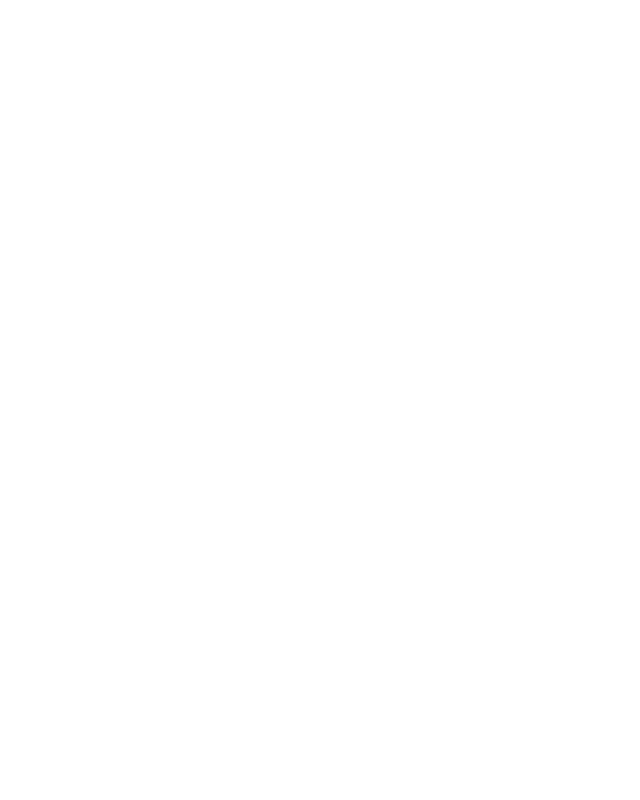
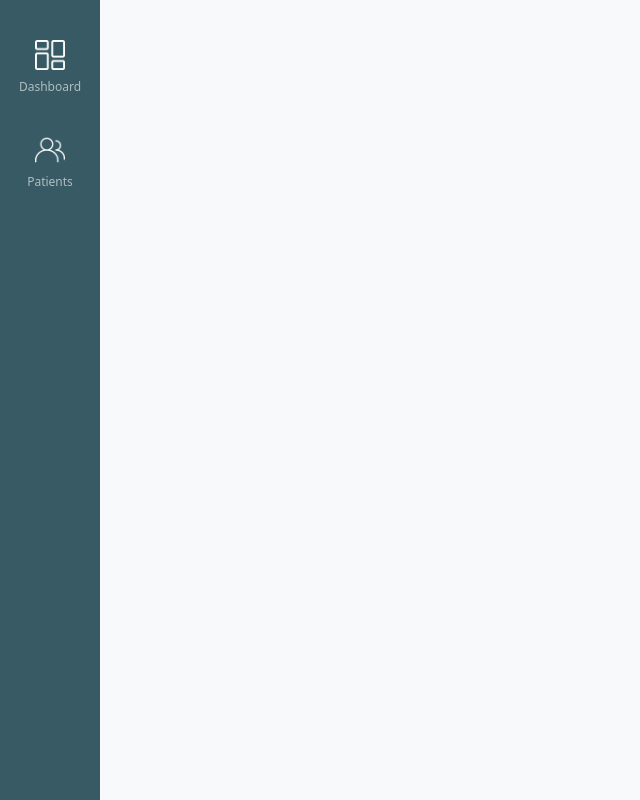
Before and after one commit to Sanjana-SKS/Sensars-Gait-Analysis, a React (Vite) app: page /Home in a window 1280 px wide. Before the commit this address had no page. Shown: the whole page, without its empty margins (0-640 px from the left). Built offline with nearby package versions, Linux system fonts and the light colour scheme.

Commit message:
dashboard and patients blank page

```diff
--- a/src/main.tsx
+++ b/src/main.tsx
@@ -1,18 +1,23 @@
 // src/main.tsx
-
 import React from 'react';
 import ReactDOM from 'react-dom/client';
 import { BrowserRouter, Routes, Route } from 'react-router-dom';
 import App from './App';
 import PatientGaitAnalysis from './pages/PatientGaitAnalysis';
+import Home from './pages/Home';
+import Dashboard from './pages/Dashboard';
+import Patients from './pages/Patients';
 
 ReactDOM.createRoot(document.getElementById('root') as HTMLElement).render(
   <React.StrictMode>
     <BrowserRouter>
       <Routes>
-        {/* Nesting PatientGaitAnalysis under App */}
         <Route path="/" element={<App />}>
           <Route path="PatientGaitAnalysis" element={<PatientGaitAnalysis />} />
+          <Route path="Home" element={<Home />}>
+            <Route path="Dashboard" element={<Dashboard />} />
+            <Route path="Patients" element={<Patients />} />
+          </Route>
         </Route>
       </Routes>
     </BrowserRouter>
--- /dev/null
+++ b/src/pages/Dashboard.css
@@ -0,0 +1,107 @@
+body {
+    margin: 0;
+    font-family: system-ui;
+    background-color: #f8f9fa;
+  }
+
+  .app-container {
+    display: flex;
+    height: 100vh;
+  }
+
+  .sidebar {
+    width: 100px;
+    background-color: #375A65;
+    color: white;
+    display: flex;
+    flex-direction: column;
+    align-items: center;
+    padding: 20px 0;
+    gap: 15px;
+  }
+
+  .sidebar ul {
+    list-style-type: none;
+    padding: 0;
+    margin: 0;
+    width: 100%;
+  }
+
+  .sidebar li {
+    display: flex;
+    justify-content: center;
+    padding: 5px 0;
+    width: 100%;
+  }
+
+  .sidebar a {
+    color: white;
+    text-decoration: none;
+    display: flex;
+    flex-direction: column;
+    align-items: center;
+    font-size: 14px;
+    transition: background 0.3s;
+    padding: 10px;
+    width: 85px;
+    text-align: center;
+    border-radius: 10px;
+    margin: 5px;
+  }
+
+  .sidebar a .nav-text {
+    opacity: 0.6;
+    transition: opacity 0.3s;
+  }
+
+  .sidebar a.active .nav-text,
+  .sidebar a:hover .nav-text {
+    opacity: 1;
+  }
+
+  .sidebar a.active {
+    background-color: #4D7C8A;
+    border-radius: 10px;
+    padding: 10px;
+  }
+
+  .sidebar a:hover {
+    background-color: #3B6A76;
+    padding: 10px;
+  }
+
+  .nav-item {
+    display: flex;
+    flex-direction: column;
+    align-items: center;
+    justify-content: center;
+    gap: 5px;
+    width: 100%;
+  }
+
+  .icon {
+    width: 30px;
+    height: 30px;
+    margin-bottom: 3px;
+  }
+
+  .nav-text {
+    font-size: 12px;
+    text-align: center;
+  }
+
+  .main-content {
+    flex-grow: 1;
+    padding: 10px;
+    display: flex;
+    align-items: flex-start;
+    justify-content: flex-start;
+  }
+
+  .page-title {
+    color: #253228;
+    font-weight: bold;
+    margin-top: 0px;
+    padding-top: 10px;
+    padding-left: 20px;
+  }
--- /dev/null
+++ b/src/pages/Dashboard.tsx
@@ -0,0 +1,12 @@
+// src/pages/dashboard.tsx
+import React from 'react';
+
+const Dashboard: React.FC = () => {
+  return (
+    <div className="content">
+      <h1 className="page-title">Dashboard</h1>
+    </div>
+  );
+};
+
+export default Dashboard;
--- /dev/null
+++ b/src/pages/Home.css
@@ -0,0 +1,107 @@
+body {
+    margin: 0;
+    font-family: system-ui;
+    background-color: #f8f9fa;
+  }
+
+  .app-container {
+    display: flex;
+    height: 100vh;
+  }
+
+  .sidebar {
+    width: 100px;
+    background-color: #375A65;
+    color: white;
+    display: flex;
+    flex-direction: column;
+    align-items: center;
+    padding: 20px 0;
+    gap: 15px;
+  }
+
+  .sidebar ul {
+    list-style-type: none;
+    padding: 0;
+    margin: 0;
+    width: 100%;
+  }
+
+  .sidebar li {
+    display: flex;
+    justify-content: center;
+    padding: 5px 0;
+    width: 100%;
+  }
+
+  .sidebar a {
+    color: white;
+    text-decoration: none;
+    display: flex;
+    flex-direction: column;
+    align-items: center;
+    font-size: 14px;
+    transition: background 0.3s;
+    padding: 10px;
+    width: 85px;
+    text-align: center;
+    border-radius: 10px;
+    margin: 5px;
+  }
+
+  .sidebar a .nav-text {
+    opacity: 0.6;
+    transition: opacity 0.3s;
+  }
+
+  .sidebar a.active .nav-text,
+  .sidebar a:hover .nav-text {
+    opacity: 1;
+  }
+
+  .sidebar a.active {
+    background-color: #4D7C8A;
+    border-radius: 10px;
+    padding: 10px;
+  }
+
+  .sidebar a:hover {
+    background-color: #3B6A76;
+    padding: 10px;
+  }
+
+  .nav-item {
+    display: flex;
+    flex-direction: column;
+    align-items: center;
+    justify-content: center;
+    gap: 5px;
+    width: 100%;
+  }
+
+  .icon {
+    width: 30px;
+    height: 30px;
+    margin-bottom: 3px;
+  }
+
+  .nav-text {
+    font-size: 12px;
+    text-align: center;
+  }
+
+  .main-content {
+    flex-grow: 1;
+    padding: 10px;
+    display: flex;
+    align-items: flex-start;
+    justify-content: flex-start;
+  }
+
+  .page-title {
+    color: #253228;
+    font-weight: bold;
+    margin-top: 0px;
+    padding-top: 10px;
+    padding-left: 20px;
+  }
--- /dev/null
+++ b/src/pages/Home.tsx
@@ -0,0 +1,36 @@
+// src/pages/Home.tsx
+import React from 'react';
+import { Outlet, NavLink } from 'react-router-dom';
+import './Home.css';
+
+const Home: React.FC = () => {
+  return (
+    <div className="app-container">
+      <nav className="sidebar">
+        <ul>
+          <li>
+            <NavLink to="Dashboard" className={({ isActive }) => isActive ? "active" : ""}>
+              <div className="nav-item">
+                <img src="src/assets/dashboard.png" alt="Dashboard Icon" className="icon" />
+                <span className="nav-text">Dashboard</span>
+              </div>
+            </NavLink>
+          </li>
+          <li>
+            <NavLink to="Patients" className={({ isActive }) => isActive ? "active" : ""}>
+              <div className="nav-item">
+                <img src="src/assets/user.png" alt="Patients Icon" className="icon" />
+                <span className="nav-text">Patients</span>
+              </div>
+            </NavLink>
+          </li>
+        </ul>
+      </nav>
+      <main className="main-content">
+        <Outlet />
+      </main>
+    </div>
+  );
+};
+
+export default Home;
--- /dev/null
+++ b/src/pages/Patients.css
@@ -0,0 +1,107 @@
+body {
+    margin: 0;
+    font-family: system-ui;
+    background-color: #f8f9fa;
+  }
+
+  .app-container {
+    display: flex;
+    height: 100vh;
+  }
+
+  .sidebar {
+    width: 100px;
+    background-color: #375A65;
+    color: white;
+    display: flex;
+    flex-direction: column;
+    align-items: center;
+    padding: 20px 0;
+    gap: 15px;
+  }
+
+  .sidebar ul {
+    list-style-type: none;
+    padding: 0;
+    margin: 0;
+    width: 100%;
+  }
+
+  .sidebar li {
+    display: flex;
+    justify-content: center;
+    padding: 5px 0;
+    width: 100%;
+  }
+
+  .sidebar a {
+    color: white;
+    text-decoration: none;
+    display: flex;
+    flex-direction: column;
+    align-items: center;
+    font-size: 14px;
+    transition: background 0.3s;
+    padding: 10px;
+    width: 85px;
+    text-align: center;
+    border-radius: 10px;
+    margin: 5px;
+  }
+
+  .sidebar a .nav-text {
+    opacity: 0.6;
+    transition: opacity 0.3s;
+  }
+
+  .sidebar a.active .nav-text,
+  .sidebar a:hover .nav-text {
+    opacity: 1;
+  }
+
+  .sidebar a.active {
+    background-color: #4D7C8A;
+    border-radius: 10px;
+    padding: 10px;
+  }
+
+  .sidebar a:hover {
+    background-color: #3B6A76;
+    padding: 10px;
+  }
+
+  .nav-item {
+    display: flex;
+    flex-direction: column;
+    align-items: center;
+    justify-content: center;
+    gap: 5px;
+    width: 100%;
+  }
+
+  .icon {
+    width: 30px;
+    height: 30px;
+    margin-bottom: 3px;
+  }
+
+  .nav-text {
+    font-size: 12px;
+    text-align: center;
+  }
+
+  .main-content {
+    flex-grow: 1;
+    padding: 10px;
+    display: flex;
+    align-items: flex-start;
+    justify-content: flex-start;
+  }
+
+  .page-title {
+    color: #253228;
+    font-weight: bold;
+    margin-top: 0px;
+    padding-top: 10px;
+    padding-left: 20px;
+  }
--- /dev/null
+++ b/src/pages/Patients.tsx
@@ -0,0 +1,12 @@
+// src/pages/patients.tsx
+import React from 'react';
+
+const Patients: React.FC = () => {
+  return (
+    <div className="content">
+      <h1 className="page-title">Patients</h1>
+    </div>
+  );
+};
+
+export default Patients;
```
Also changed, not shown: src/assets/dashboard.png (added), src/assets/user.png (added).
